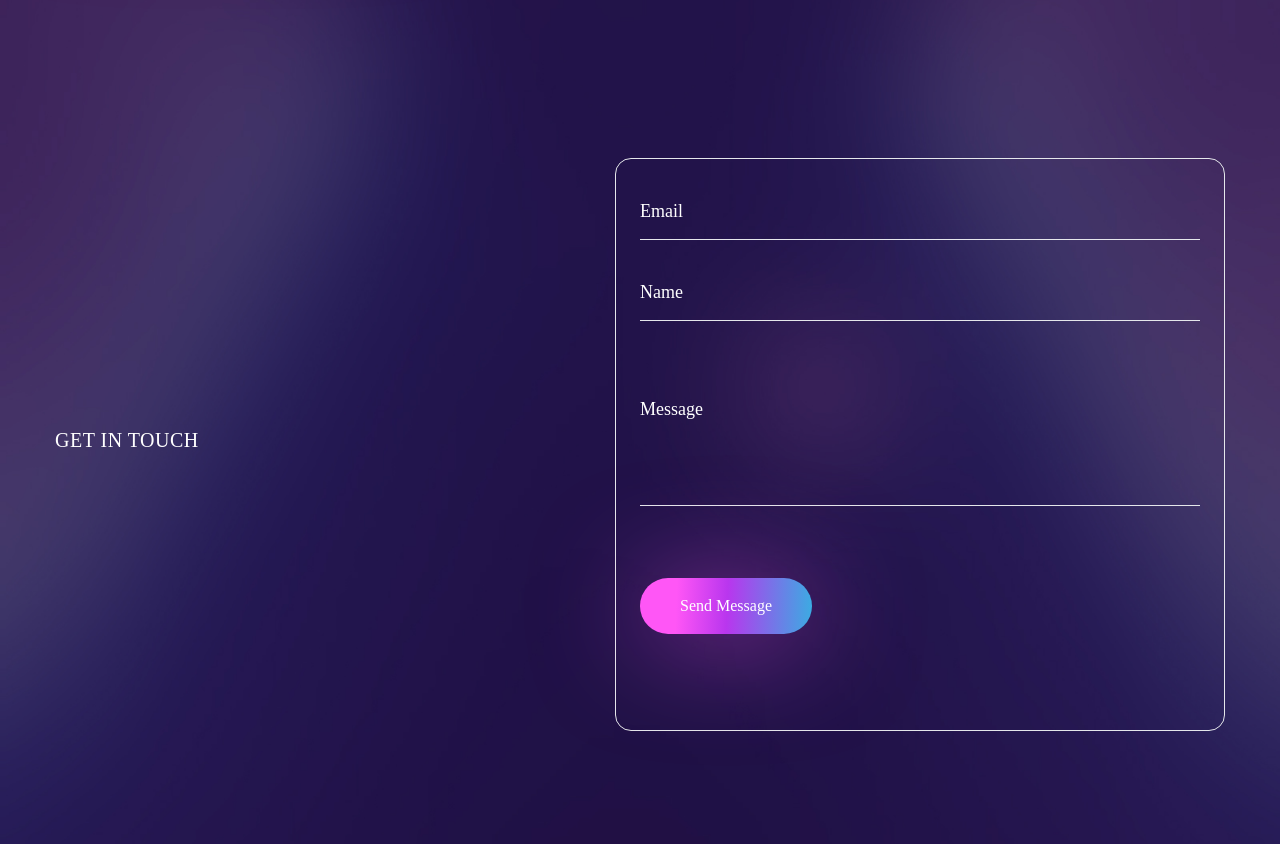
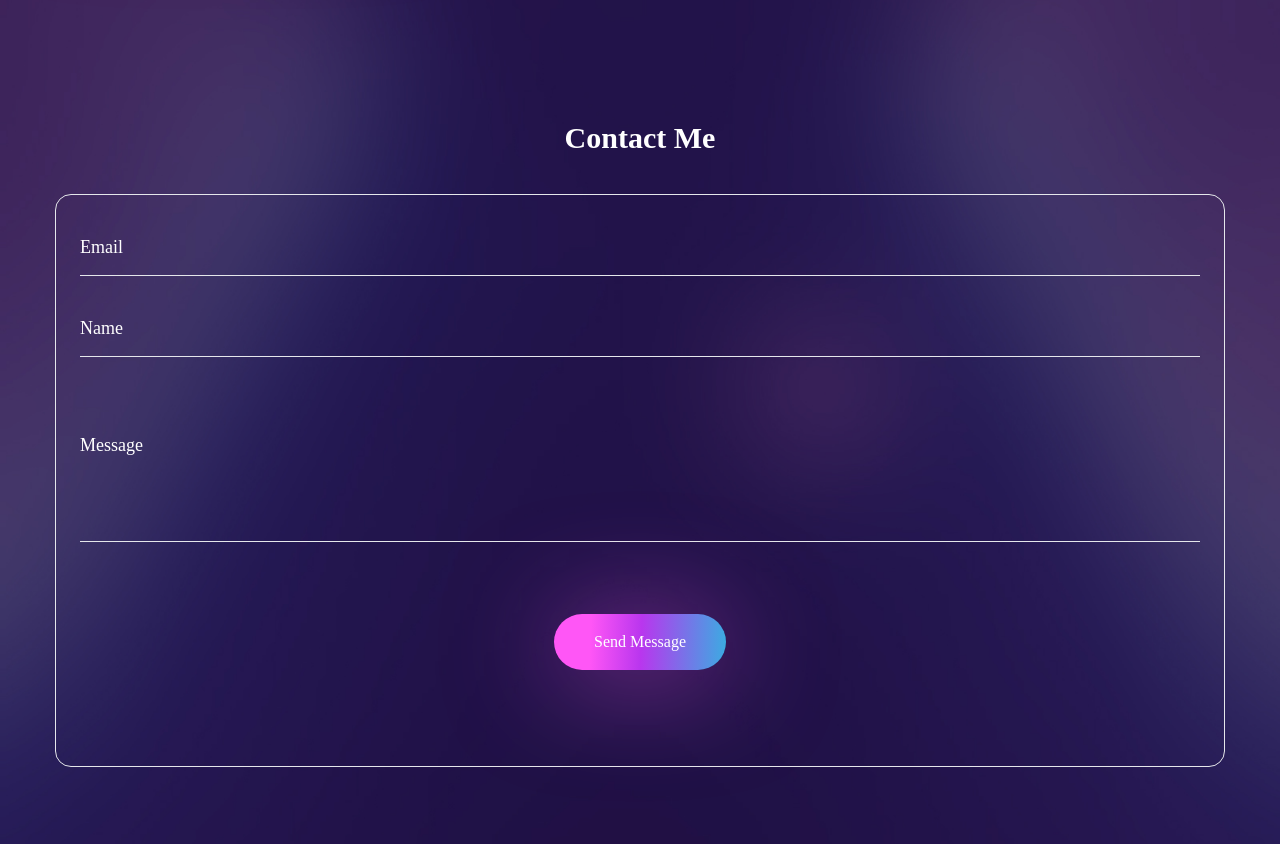
Before and after one commit to HA-SEUNG-JEONG/react-portfolio, a React (Create React App) app: page / in a window 1280 px wide. Shown: the part 2180-3024 px from the top of the page. Built offline with nearby package versions, Linux system fonts and the light colour scheme.

Commit message:
Feat : Contact 페이지 수정

```diff
--- a/src/components/Contact.tsx
+++ b/src/components/Contact.tsx
@@ -5,6 +5,9 @@ const Contact = () => {
   return (
     <section className="py-16 lg:section" id="contact">
       <div className="container mx-auto">
+        <h3 className="flex justify-center items-center mb-10 font-bold text-[30px]">
+          Contact Me
+        </h3>
         <div className="flex flex-col lg:flex-row">
           {/* text */}
           <motion.div
@@ -12,19 +15,13 @@ const Contact = () => {
             initial="hidden"
             whileInView={"show"}
             viewport={{ once: false, amount: 0.3 }}
-            className="flex-1 flex justify-start items-center">
-            <div>
-              <h4 className="text-xl uppercase font-medium mb-2 tracking-wide">
-                Get in Touch
-              </h4>
-            </div>
-          </motion.div>
+            className="flex justify-center items-center"></motion.div>
           <motion.form
             variants={fadeIn("left", 0.2)}
             initial="hidden"
             whileInView={"show"}
             viewport={{ once: false, amount: 0.3 }}
-            className="flex-1 border rounded-2xl flex flex-col gap-y-6 pb-24 p-6 items-start ">
+            className="flex-1 border rounded-2xl flex flex-col gap-y-6 pb-24 p-6 items-center justify-center">
             <input
               className="bg-transparent border-b py-3 outline-none w-full placeholder:text-white focus:border-accent transition-all"
               placeholder="Email"
@@ -38,7 +35,12 @@ const Contact = () => {
             <textarea
               className="bg-transparent border-b py-12 outline-none w-full placeholder:text-white focus:border-accent transition-all resize-none mb-12"
               placeholder="Message"></textarea>
-            <button className="btn btn-lg">Send Message</button>
+
+            <a
+              href="mailto:gktmd653@gmail.com"
+              className="btn btn-lg flex items-center justify-center">
+              Send Message
+            </a>
           </motion.form>
         </div>
       </div>
```
